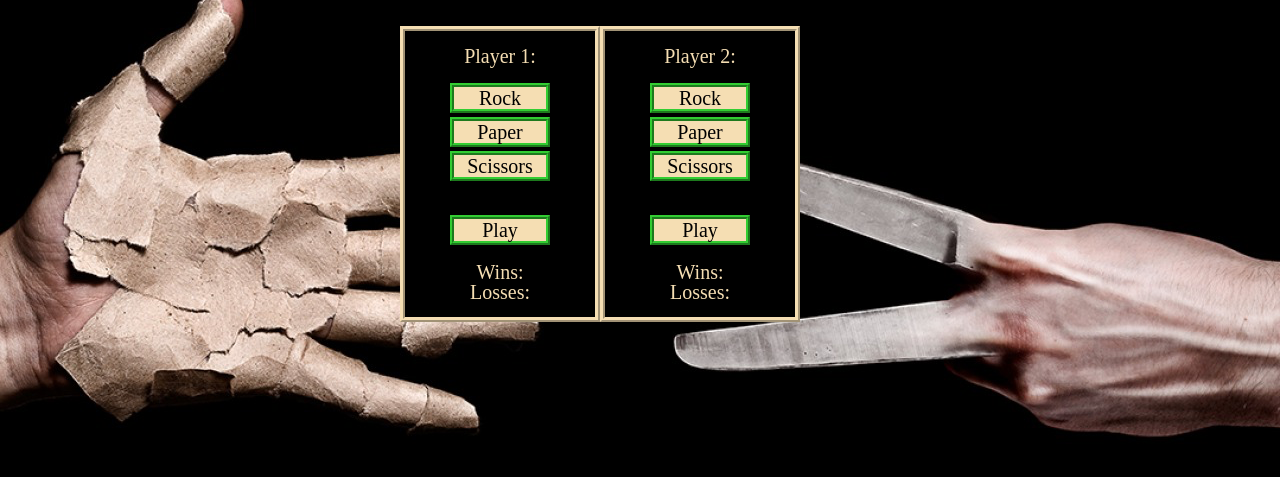
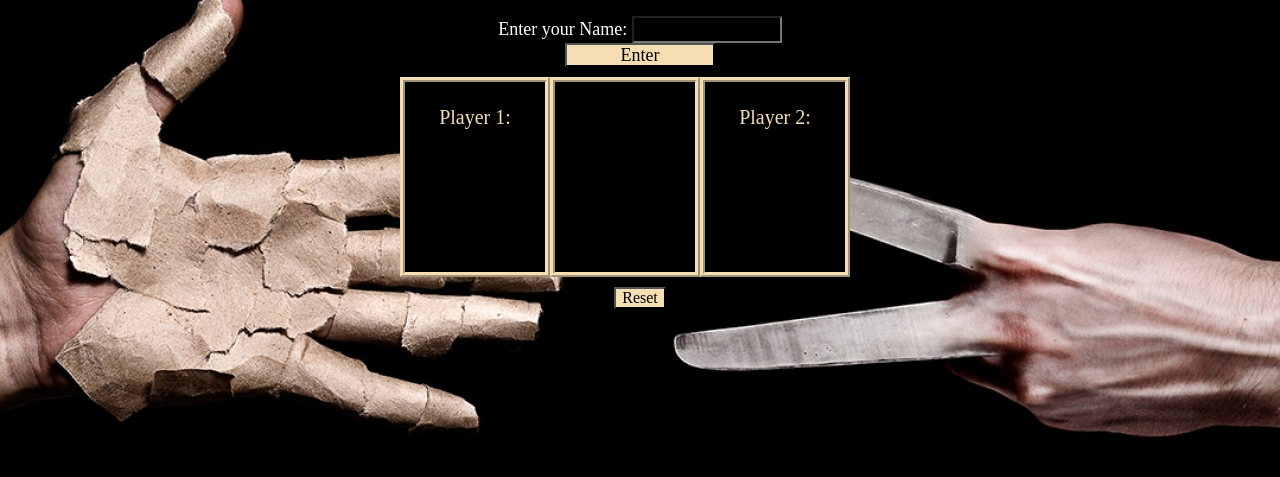
Before and after one commit to JRiepe/RPS-Multiplayer, a PHP site: page / in a window 1280 px wide. Shown: the part 100-577 px from the top of the page. Run offline with PHP 8.4, Linux system fonts and the light colour scheme; some libraries are stand-ins or nearby versions.

Commit message:
adding players ok---need to control number

```diff
--- a/assets/css/style.css
+++ b/assets/css/style.css
@@ -80,31 +80,21 @@ h2 {
 
 }
 
-#submitLabel{
-	color: limegreen;
-
-
+#nameForm, #nameInput {
+	background-color: transparent;
+	color: white;
 	font-size: 18px;
 }
 
 
-
-
-button, #addAnimal {
+#addPlayer, #resetButton  {
 	color: black;
-	min-width: 100px;
-	margin: 2px;
-	height: 30px;
-	font-size: 20px;
-	border-style: ridge;
-	border-color: limegreen;
-	border-width: 4px;
 	background-color: wheat;
 
 }
 
 #playerBox {
-
+	margin: 0 auto;
 	position: relative;
 	float: none;
 	padding: 10px;
@@ -123,7 +113,27 @@ button, #addAnimal {
 
 }	/* end #player1 */
 
-#player1 {
+#player1, #player2, #resultsBox {
+	position: relative;
+	float: left;
+	padding: 10px;
+	width: 150px;
+	min-height: 200px;
+	margin-left: auto;
+	margin-right: auto;
+	background-color: black;
+	border-style: ridge;
+	border-color: wheat;
+	color: wheat;
+	border-width: 5px;
+
+	font-size: 15px;
+	overflow: auto;
+	text-align: center;
+
+}	/* end #player1 */
+
+/* #player2 {
 	position: relative;
 	float: left;
 	padding: 0px;
@@ -141,27 +151,7 @@ button, #addAnimal {
 	overflow: auto;
 	text-align: center;
 
-}	/* end #player1 */
-
-#player2 {
-	position: relative;
-	float: left;
-	padding: 0px;
-	width: 200px;
-	height: auto;
-	margin-left: auto;
-	margin-right: auto;
-	background-color: black;
-	border-style: ridge;
-	border-color: wheat;
-	color: wheat;
-	border-width: 5px;
-
-	font-size: 15px;
-	overflow: auto;
-	text-align: center;
-
-}	/* end #player2 */
+} */	/* end #player2 */
 
 input	{
 	width: 150px;
@@ -205,6 +195,8 @@ margin-bottom: 5px;
 
 
 
+}
+
 button:hover, #addAnimal:hover {
 
 	background-color: limegreen;
@@ -228,7 +220,7 @@ button:hover, #addAnimal:hover {
 			width: 300px;
 					}
 
-		#player1, #player2 {
+		#player1, #resultsBox, #player2 {
 			margin-left: 30px;
 		}
 	}
--- a/assets/javascript/app.js
+++ b/assets/javascript/app.js
@@ -1,211 +1,125 @@
-  // Link to Firebase (YOUR OWN APP)
-var clickData = new Firebase("https://this-old-app.firebaseio.com/");
+//-----------------------------------------------------------------------------------------------
+//      Javascript / Firebase RPS Game
+//------------------------------------------------------------------------------------------------
 
-// Use the below Initial Value
-var initialValue = 100;
-
-// Use the below variable clickCounter to keep track of the clicks.
-var clickCounter = initialValue;
-
-// --------------------------------------------------------------
-
-// At the initial load, get a snapshot of the current data. (I.E FIREBASE HERE)
-// HINT: Use
-
-firebaseLink.on("value", function(snapshot)) {
-    console.log(snapshot.val());
-    initialValue = snapshot.val();
-
-    clickCounter = snapshot.val().clickCount;
-    $("#clickValue").html(snapshot.val().clickCount);
-} function (errorObject) {
-    console.log("The read failed: " + errorObject.code);
-
-// Inside your .on function...
-
-  //  ok-Console.log the initial "snapshot" value (the object itself)
+// Link to Firebase (YOUR OWN APP)
+$(document).ready(function(){
 
 
-  // ok-Change the initial value to reflect the initial value in Firebase
-  // HINT: snapshot.val().__________
+            var url = "https://jriepeweek07.firebaseio.com/";
+            var gameData = new Firebase(url);
 
+            // Initial Values
 
-  // ok-Change the value of your clickCounter to match the value in the database
-  // ___________ = snapshot.val().______________________
+            var snapshot;
+            var comment;
+            var yourName;
+            var yourPlayer;
+            var opponentName;
+            var p1Name;
+            var p2Name;
 
+            var p1Wins = 0;
+            var p2Wins = 0;
+            var p1Losses = 0;
+            var p2Losses = 0;
 
-  // ok-Change the HTML using jquery to reflect the updated clickCounter value
-
-
-// Then include Firebase error logging
-// HINT: }, function(errorObject)
-
-// --------------------------------------------------------------
-
-// Whenever a user clicks the click button
-$("#clickButton").on("click", function() {
-
-  // Reduce the clickCounter by 1
-  clickCounter--;
-
-  // Alert User and reset the counter
-  if (clickCounter == 0 ) {
-    alert("Phew! You made it! That sure was a lot of clicking.");
-    clickCounter = initialValue;
-  }
-
-  // Save new value to Firebase
-    clickData.set({
-        clickCount: clickCounter
-      });
-
-
-  // Log the value of clickCounter
-  console.log(clickCounter);
-
-});
-
-// Whenever a user clicks the restart button
-$("#restartButton").on("click", function() {
-
-  // Set the clickCounter back to initialValue
-  clickCounter = initialValue;
-
-  // Save new value to Firebase
-  clickData.set({
-      clickCount: clickCounter
-    });
+            var p1Comment;
+            var p2Comment;
+            var localData;
 
 
 
-  // Log the value of clickCounter
-  console.log(clickCounter);
+            gameData.orderByChild("player").equalTo(1).on("child_added", function(snapshot) {
 
-  // Change the HTML Values
-  $('#clickValue').html(clickCounter);
+                p1Name = snapshot.val().name;
+                p1Wins = snapshot.val().wins;
+                p1Losses = snapshot.val().losses;
+                $('#p1Info').html('<br>' + p1Name + '<br>Wins: ' + p1Wins + '<br>Losses: ' + p1Losses);
+            });
+            gameData.orderByChild("player").equalTo(2).on("child_added", function(snapshot) {
+
+                p2Name = snapshot.val().name;
+                p2Wins = snapshot.val().wins;
+                p2Losses = snapshot.val().losses;
+                $('#p2Info').html('<br>' + p2Name + '<br>Wins: ' + p2Wins + '<br>Losses: ' + p2Losses);
+            });
 
 
-});
+             gameData.on("value", function(snapshot) {
+                console.log(snapshot.val());
+                localData = snapshot.val();
 
-// End logic with Firebase
-
-//-----------------------------------------------------------------------------------------------
-//      Javascript AnimalTastic Game
-//------------------------------------------------------------------------------------------------
+            }, function (errorObject) {
+                //console.log("The read failed: " + errorObject.code);
+            });
 
 
-    function startProgram(){
-        $('#buttonCol').empty();
-        var animals = ["dog", "cat", "horse", "whale", "dolphin", "fox", "wolf", "tiger", "elephant"];
-        buttonGenerator();
+            $("#addPlayer").on("click", function() {
+                yourName = $('#nameInput').val().trim();
 
-//-----------------------------------------------------------------------------------------------
-//         Functions buttonGenerator() adds animal buttons to page
-//-----------------------------------------------------------------------------------------------
+                //var a = localData;
+                //var b = localData.numChildren();
+                //var c =
+                //console.log('a: ' + a);
+                //console.log('b: ' + b);
+                //console.log('c: ' + c)
+
+                if (localData === null) {
+                    yourPlayer = 1;
+                    p1Name = yourName;
+                    //console.log('p1Name: ' + p1Name);
+                    gameData.push({
+                        player: yourPlayer,
+                        name: p1Name,
+                        wins: p1Wins,
+                        losses: p1Losses
+
+                    });
+                    //console.log(ref.key());
+                    //$('#p1Info').html('<br>' + p1Name + '<br>Wins: ' + p1Wins + '<br>Losses: ' + p1Losses);
+                    return false;
+                }
+                else if (localData !== null && localData.player !== 2) {
+                    yourPlayer = 2;
+                    p2Name = yourName;
+                    //console.log('p2Name: ' + p2Name);
+                    gameData.push({
+                        player: yourPlayer,
+                        name: p2Name,
+                        wins: p2Wins,
+                        losses: p2Losses
+
+                    });
+                    //$('#p2Info').html('<br>' + p2Name + '<br>' + 'Wins: ' + p2Wins + 'Losses: ' + p2Losses);
+                }
+
+                else {
+                    alert("I'm sorry, the game is full. Please try again later!");
+                }
 
 
-        function buttonGenerator() {
-              $('#buttonCol').empty();
-              console.log(animals);
-              var i=0;
-              for (i=0;i<animals.length;i++)  {
-                  var a = $('<button>'); // This code $('<button>') is all jQuery needs to create the beginning and end tag. (<button></button>)
-                  a.addClass('aniButton'); // Added a class
-                  a.attr('data-name', animals[i]); // Added a data-attribute
-                  a.text(animals[i]); // Provided the initial button text
-                  $('#buttonCol').append(a); // Added the button to the HTML
 
-              } // end for loop
+              // Alert User and reset the counter
 
-        }
+
+
+                return false;
+
+
+            });
+
+            // Whenever a user clicks the restart button
+            $("#resetButton").on("click", function() {
+
+              // clear out saved data
+                     gameData.set(null);
+                     $('#p1Info').html('');
+                     $('#p2Info').html('');
+             })
+            // End logic with Firebase
 
 
 
 
-//-----------------------------------------------------------------------------------------------
-//         On click Functions:
-//-----------------------------------------------------------------------------------------------
-
-//-----------------------------------------------------------------------------------------------
-// click submit to add animal to array and regenerate buttons
-//-----------------------------------------------------------------------------------------------
-
-
-
-                $('#addAnimal').on('click', function(){
-
-                        var newAnimal=$('#animal-input').val().trim();
-                        animals.push(newAnimal);
-                        buttonGenerator();
-                        return false;
-
-
-                }); // end $('#addAnimal').on('click', function()
-
-
-
-
-
-//-----------------------------------------------------------------------------------------------
-// click animal button to show images of chosen animal
-//-----------------------------------------------------------------------------------------------
-
-                $(document).on('click', '.aniButton', function(){
-
-                          var animal = $(this).attr('data-name');
-                          var queryURL = "http://api.giphy.com/v1/gifs/search?q=" + animal + "&api_key=dc6zaTOxFJmzC&limit=10";
-                          $('#animalRow').empty();
-                              // Creates AJAX call for the specific movie being
-                              $.ajax({url: queryURL, method: 'GET'}).done(function(response) {
-                                      var results = response.data;
-                                      for (var i = 0; i < results.length; i++) {
-
-                                          var p = $('<p>').text('Rating: ' + results[i].rating);
-
-                                          var animalImg = $('<img>').attr('src',results[i].images.fixed_height_still.url);
-
-                                          animalImg.addClass('animalImage');
-                                          animalImg.attr('data-still', results[i].images.fixed_height_still.url);
-                                          animalImg.attr('data-animate', results[i].images.fixed_height.url);
-                                          animalImg.attr('data-state','still');
-
-                                          $('#animalRow').append('<hr>').append(p).append(animalImg);
-
-                                      }
-
-                              });
-
-
-
-                }); // end $('.aniButton').on('click', function()
-
-
-
-
-//-----------------------------------------------------------------------------------------------
-// click on image to animate or de-animate
-//-----------------------------------------------------------------------------------------------
-
-                  $(document).on('click', '.animalImage', function(){
-
-
-                        var state = $(this).attr("data-state");
-
-                        if (state == 'still') {
-                            $(this).attr('src',$(this).attr('data-animate'));
-                            $(this).attr('data-state','animate');
-
-                        }
-
-                        else  {
-                            $(this).attr('src',$(this).attr('data-still'));
-                            $(this).attr('data-state','still');
-
-                        }
-
-
-                });    // end $('.animalImage').on('click', function()
-
-
-
-}  //end function startProgram()
+}); // end $(document).ready(function() {
--- a/index.html
+++ b/index.html
@@ -24,42 +24,62 @@
 
 
 		<div class="container">
-			<!-- <div class="jumbotron"> -->
+
 			<header>Rock, Paper, Scissors<br><h2>2 Player Edition</h2></header><br>
 
-			<!-- </div> --> <!-- end jumbotron div -->
+			<div id="nameBox">
+				<form id="nameForm">
+				    <label for="nameInput">Enter your Name: </label>
+				    <input type="text" id="nameInput"><br>
+
+				    <!-- Button triggers new player to be added -->
+				    <input id="addPlayer" type="submit" value="Enter">
+  				</form>
+			</div>
+
+
 			<div id="playerBox">
+					<!-- Player 1 info will go here -->
 					<div id="player1">
 							<br>
 							<h1>Player 1: </h1>
 							<br>
-							<button id="rockButton">Rock</button><br>
-							<button id="paperButton">Paper</button><br>
-							<button id="scissorsButton">Scissors</button><br><br><br>
-							<button id="clickButton">Play</button>
+							<div id="p1Info"></div>
+
+							<!-- <div id="rock1">Rock</div><br>
+							<div id="paper1">Paper</div><br>
+							<div id="scissors1">Scissors</div><br><br><br>
 							<br>
 							<br>
-							<h3>Wins:   <span id="wins"></span></h3>
-							<h3>Losses: <span id="losses"></span></h3>
-							<br>
+							<h3>Wins:   <span id="p1Wins"></span></h3>
+							<h3>Losses: <span id="p1Losses"></span></h3>
+							<br> -->
 					</div> <!-- end player1 div -->
 
+					<!-- Results info will go here -->
+					<!-- ************************* -->
+					<div id="resultsBox"></div> <!-- end resultsBox -->
+
+					<!-- Player 2 info will go here -->
 					<div id="player2">
 							<br>
 							<h1>Player 2: </h1>
 							<br>
-							<button id="rockButton">Rock</button><br>
-							<button id="paperButton">Paper</button><br>
-							<button id="scissorsButton">Scissors</button><br><br><br>
+							<div id="p2Info"></div>
+							<!-- <button id="rock2">Rock</button><br>
+							<button id="paper2">Paper</button><br>
+							<button id="scissors2">Scissors</button><br><br><br>
 							<button id="clickButton">Play</button>
 							<br>
 							<br>
-							<h3>Wins:   <span id="wins"></span></h3>
-							<h3>Losses: <span id="losses"></span></h3>
-							<br>
+							<h3>Wins:   <span id="p2Wins"></span></h3>
+							<h3>Losses: <span id="p2Losses"></span></h3>
+							<br> -->
 					</div> <!-- end player2 div -->
 
 			</div> <!-- end playerBox -->
+			<div id="commentBox"></div>
+			<div id="resetBox"><button id=resetButton>Reset</button></div>
 
 		</div> <!-- end container div -->
 
```
